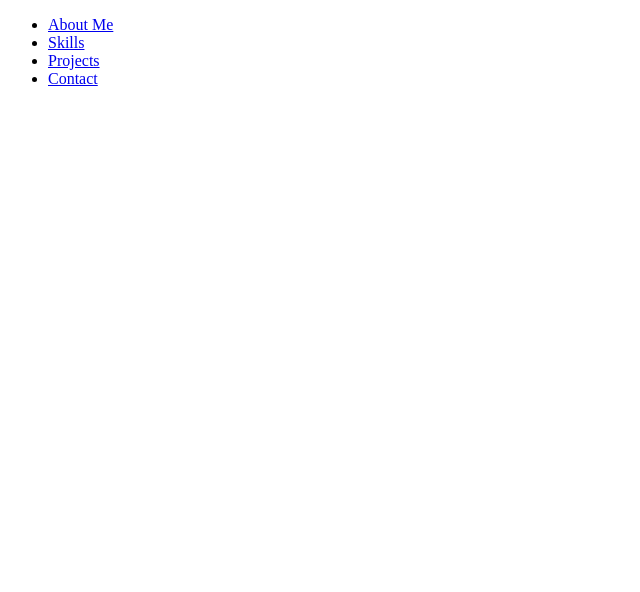
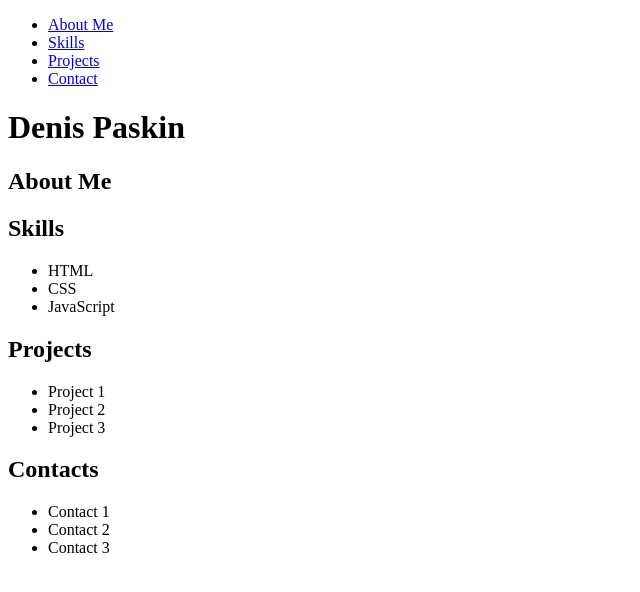
Before and after one commit to dzianisPaskin/rsschool-cv, a plain HTML site: page index.html in a window 1280 px wide. Shown: the whole page, without its empty margins (0-640 px from the left). Drawn offline with Linux system fonts and the light colour scheme.

Commit message:
feat(html): added main

```diff
--- a/index.html
+++ b/index.html
@@ -17,5 +17,35 @@
         </ul>
       </nav>
     </header>
+    <main>
+      <h1>Denis Paskin</h1>
+      <section>
+        <h2>About Me</h2>
+      </section>
+      <section>
+        <h2>Skills</h2>
+        <ul>
+          <li>HTML</li>
+          <li>CSS</li>
+          <li>JavaScript</li>
+        </ul>
+      </section>
+      <section>
+        <h2>Projects</h2>
+        <ul>
+          <li>Project 1</li>
+          <li>Project 2</li>
+          <li>Project 3</li>
+        </ul>
+      </section>
+      <section>
+        <h2>Contacts</h2>
+        <ul>
+          <li>Contact 1</li>
+          <li>Contact 2</li>
+          <li>Contact 3</li>
+        </ul>
+      </section>
+    </main>
   </body>
 </html>
```
